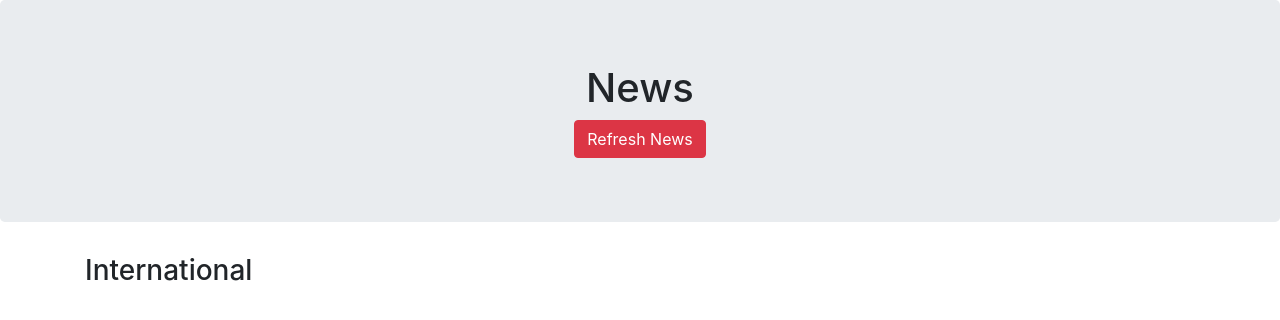
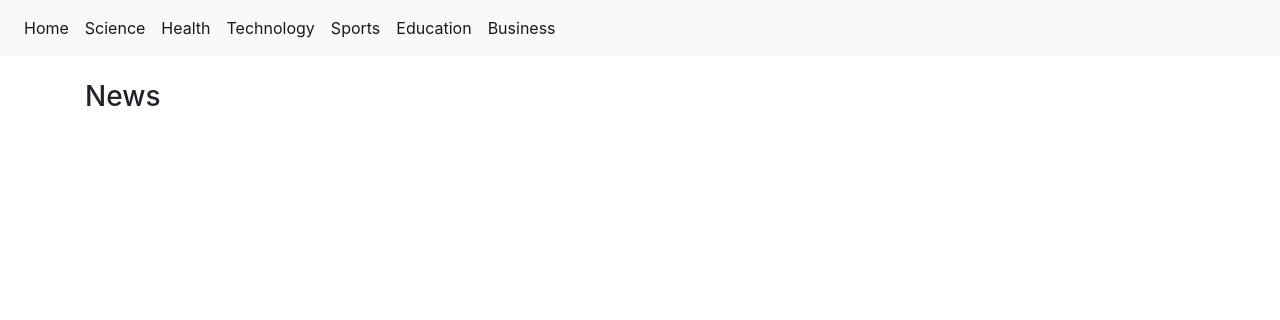
Before and after one commit to syedhhassan/content-aggregator, a Django app: page / in a window 1280 px wide. Shown: the top 320 px of the page. Run offline with Django 3.2, Linux system fonts and the light colour scheme; data that the repository does not hold is empty; some libraries are stand-ins or nearby versions.

Commit message:
Final commit

```diff
--- a/aggregator/news/templates/index.html
+++ b/aggregator/news/templates/index.html
@@ -1,20 +1,45 @@
+{% load static %}
 <!DOCTYPE html>
 <html>
 <head>
-    <title></title>
+    <title>{{name}}</title>
+    <link rel="shortcut icon" href="{% static 'favicon.ico' %}"/>
     <link rel="stylesheet" href="https://maxcdn.bootstrapcdn.com/bootstrap/4.0.0/css/bootstrap.min.css" integrity="sha384-Gn5384xqQ1aoWXA+058RXPxPg6fy4IWvTNh0E263XmFcJlSAwiGgFAW/dAiS6JXm" crossorigin="anonymous">
 </head>
 <body>
-    <div class="jumbotron">
-        <center><h1>News</h1>
-           <a href="/" class="btn btn-danger">Refresh News</a>
-        </form>
-        </center>
-    </div>
+    <nav class="navbar navbar-expand-lg navbar-light bg-light">
+      <div class="collapse navbar-collapse" id="navbarNav">
+        <ul class="navbar-nav">
+          <li class="nav-item active">
+            <a class="nav-link" href="{% url 'home' %}">Home<span class="sr-only">(current)</span></a>
+          </li>
+          <li class="nav-item active">
+            <a class="nav-link" href="{% url 'science' %}">Science<span class="sr-only">(current)</span></a>
+          </li>
+          <li class="nav-item active">
+            <a class="nav-link" href="{% url 'health' %}">Health<span class="sr-only">(current)</span></a>
+          </li>
+          <li class="nav-item active">
+            <a class="nav-link" href="{% url 'technology' %}">Technology<span class="sr-only">(current)</span></a>
+          </li>
+          <li class="nav-item active">
+            <a class="nav-link" href="{% url 'sports' %}">Sports<span class="sr-only">(current)</span></a>
+          </li>
+          <li class="nav-item active">
+            <a class="nav-link" href="{% url 'education' %}">Education<span class="sr-only">(current)</span></a>
+          </li>
+          <li class="nav-item active">
+            <a class="nav-link" href="{% url 'business' %}">Business<span class="sr-only">(current)</span></a>
+          </li>
+        </ul>
+      </div>
+    </nav>
+    <br>
     <div class="container">
         <div class="row">
             <div class="col-12">
-                    <h3 class="text-centre">{{name}}</h3>
+                    <h3 class="text-centre"> {{name}} </h3>
+                    <br>
                     {% for n in news %}
                     <h5> • {{n}} </h5>
                     <hr>
@@ -22,9 +47,12 @@
                     <br>
             </div>
         </div>
-      </div>
-<script src="http://code.jquery.com/jquery-3.3.1.min.js" integrity="sha256-FgpCb/KJQlLNfOu91ta32o/NMZxltwRo8QtmkMRdAu8=" crossorigin="anonymous"></script>
-<script src="https://cdnjs.cloudflare.com/ajax/libs/popper.js/1.12.9/umd/popper.min.js" integrity="sha384-ApNbgh9B+Y1QKtv3Rn7W3mgPxhU9K/ScQsAP7hUibX39j7fakFPskvXusvfa0b4Q" crossorigin="anonymous"></script>
-<script src="https://maxcdn.bootstrapcdn.com/bootstrap/4.0.0/js/bootstrap.min.js" integrity="sha384-JZR6Spejh4U02d8jOt6vLEHfe/JQGiRRSQQxSfFWpi1MquVdAyjUar5+76PVCmYl" crossorigin="anonymous"></script>
+    </div>
+    <script
+src="http://code.jquery.com/jquery-3.3.1.min.js"
+integrity="sha256-FgpCb/KJQlLNfOu91ta32o/NMZxltwRo8QtmkMRdAu8="
+    crossorigin="anonymous"></script>
+    <script src="https://cdnjs.cloudflare.com/ajax/libs/popper.js/1.12.9/umd/popper.min.js" integrity="sha384-ApNbgh9B+Y1QKtv3Rn7W3mgPxhU9K/ScQsAP7hUibX39j7fakFPskvXusvfa0b4Q" crossorigin="anonymous"></script>
+    <script src="https://maxcdn.bootstrapcdn.com/bootstrap/4.0.0/js/bootstrap.min.js" integrity="sha384-JZR6Spejh4U02d8jOt6vLEHfe/JQGiRRSQQxSfFWpi1MquVdAyjUar5+76PVCmYl" crossorigin="anonymous"></script>
 </body>
 </html>
--- a/aggregator/news/views.py
+++ b/aggregator/news/views.py
@@ -17,7 +17,7 @@ def news(url):
 def home(request):
     url = "https://www.nytimes.com/"
     received_news = news(url)
-    json = {"name": "International", "news": received_news}
+    json = {"name": "News", "news": received_news}
     return render(request, 'index.html', json)
 
 def science(request):
```
Also changed, not shown: aggregator/news/static/favicon.ico (added), 2 other files.
